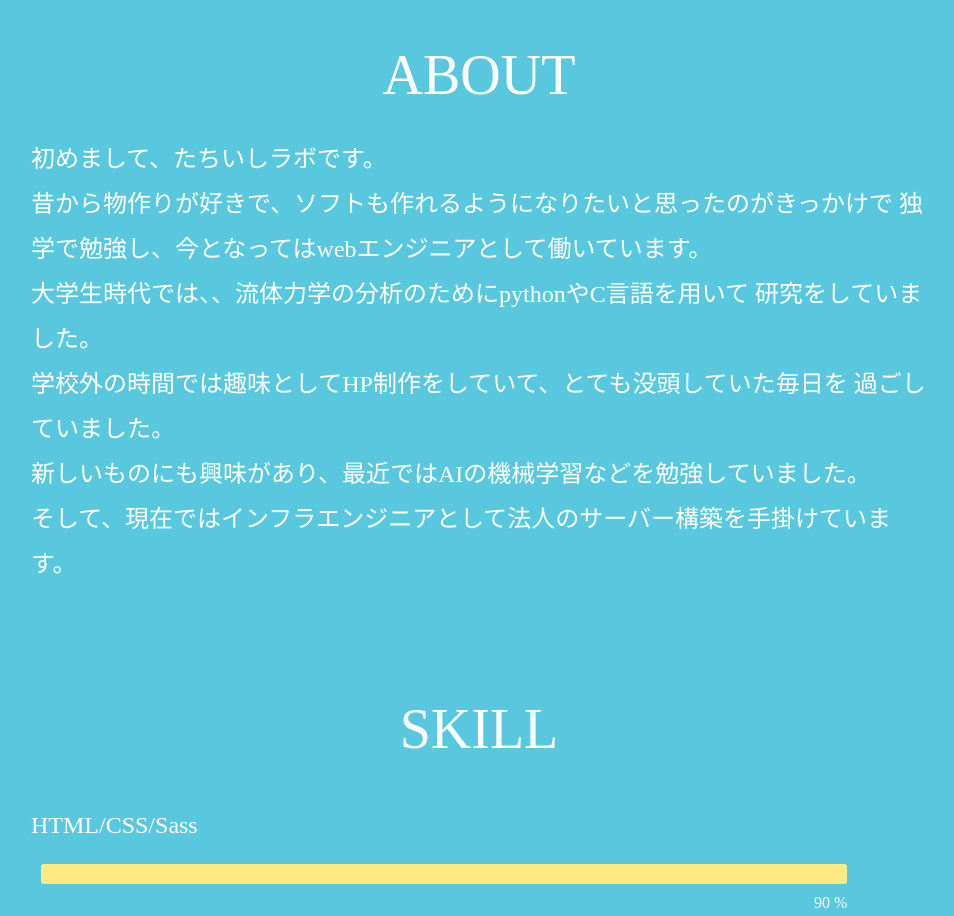
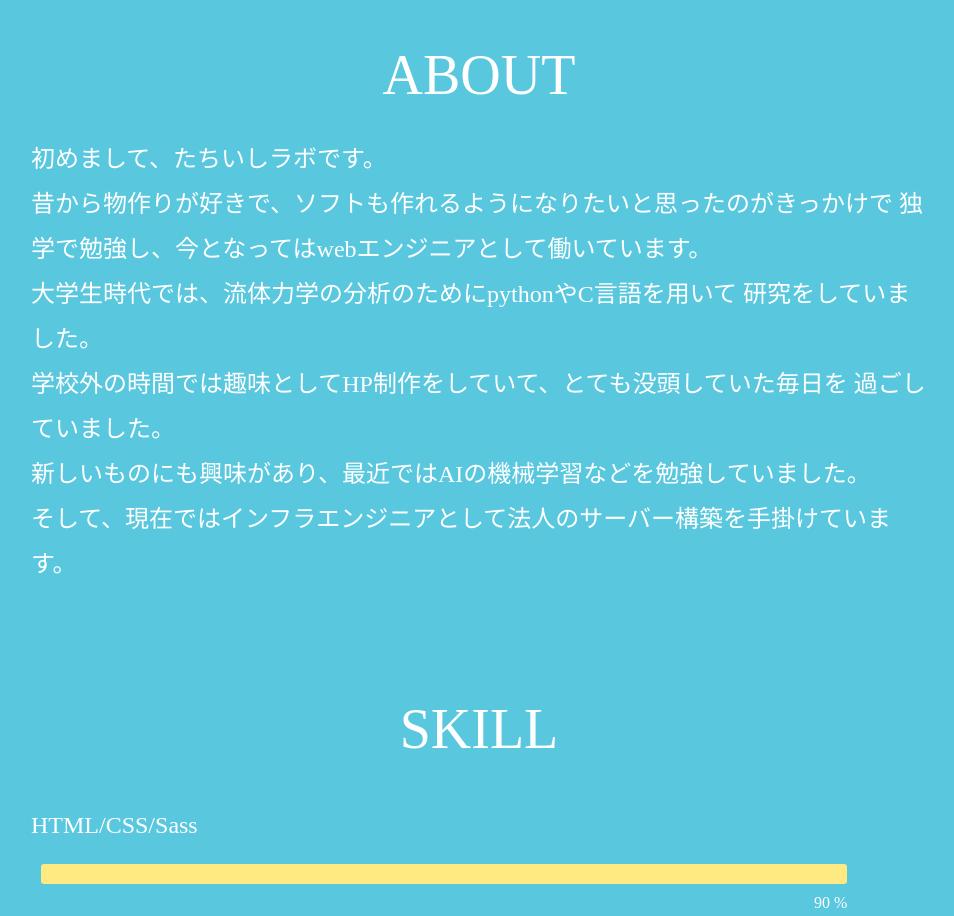
Before and after one commit to banana1072/portfolio, a plain HTML site: page index.html in a window 1280 px wide. Shown: the part 797-1713 px from the top of the page, without its empty margins (161-1115 px from the left). Drawn offline with nearby package versions, Linux system fonts and the light colour scheme.

Commit message:
Update index.html

```diff
--- a/index.html
+++ b/index.html
@@ -45,7 +45,7 @@
                                 初めまして、たちいしラボです。<br>
                                 昔から物作りが好きで、ソフトも作れるようになりたいと思ったのがきっかけで
                                 独学で勉強し、今となってはwebエンジニアとして働いています。<br>
-                            大学生時代では、、流体力学の分析のためにpythonやC言語を用いて
+                            大学生時代では、流体力学の分析のためにpythonやC言語を用いて
                             研究をしていました。<br>学校外の時間では趣味としてHP制作をしていて、とても没頭していた毎日を
                                 過ごしていました。<br>新しいものにも興味があり、最近ではAIの機械学習などを勉強していました。
                                 <br>そして、現在ではインフラエンジニアとして法人のサーバー構築を手掛けています。
```
